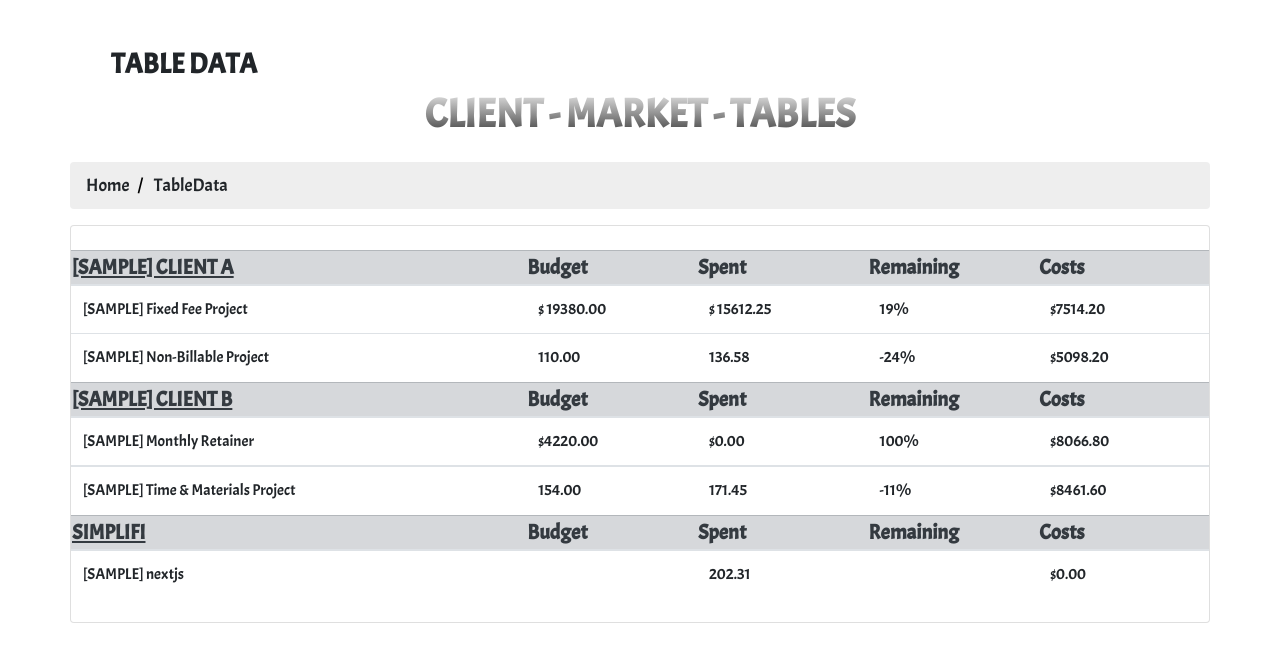
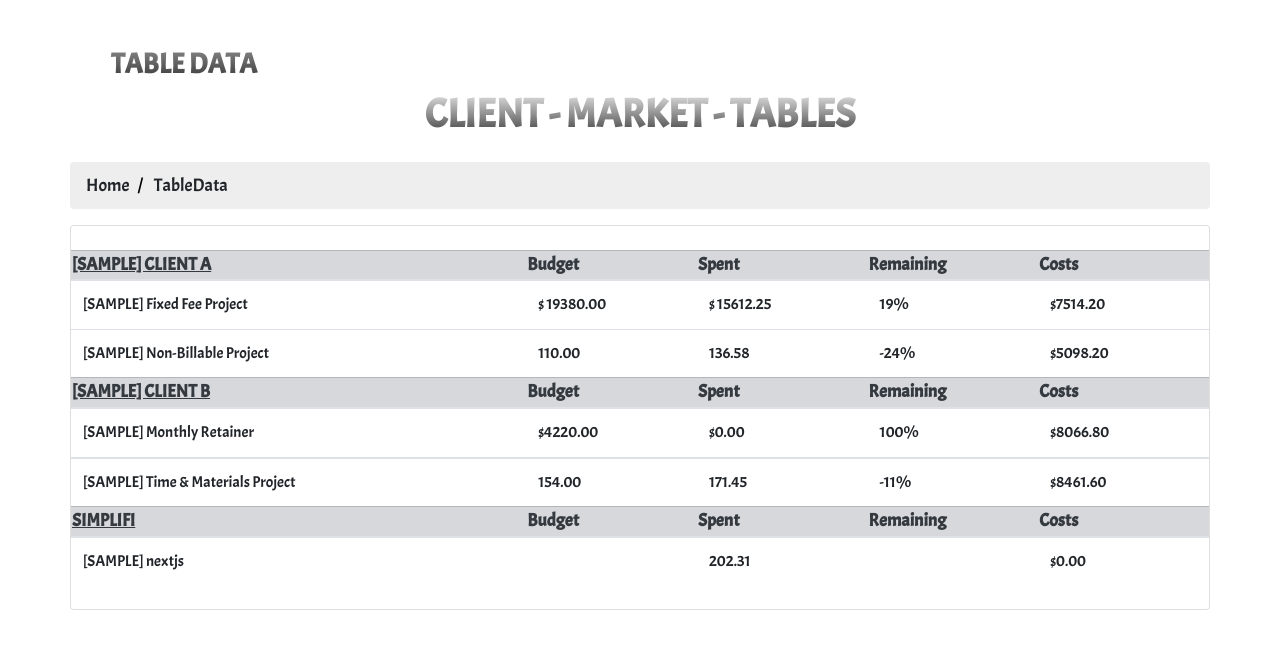
Before and after one commit to ZaidReshamwale/clienttable, a React (Create React App) app: page / in a window 1280 px wide. Shown: the top 662 px of the page. Built offline with nearby package versions, Linux system fonts and the light colour scheme.

Commit message:
Update ClientA.css

```diff
--- a/src/ClientA.css
+++ b/src/ClientA.css
@@ -4,7 +4,11 @@
   -webkit-text-fill-color: transparent;
 }
 
-
+#glow{
+	background: -webkit-linear-gradient(#fff, #333);
+  -webkit-background-clip: text;
+  -webkit-text-fill-color: transparent;
+}
 
 /* Style the list */
 ul.breadcrumb {
@@ -44,7 +48,7 @@ ul.breadcrumb {
   }
 
   thead th {
-    font-size: 1.3em;
+    font-size: 1.40vw;
     padding: 1px !important;
     height: 28px;
 
```
